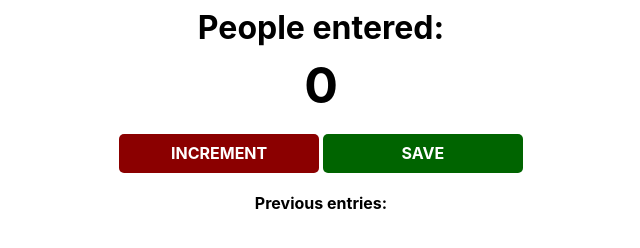
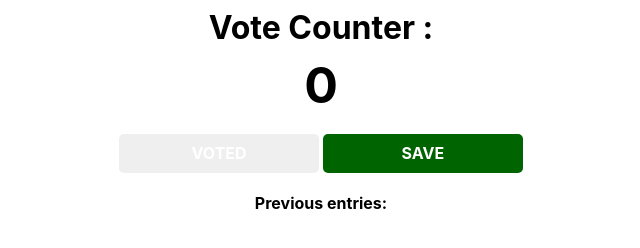
Before and after one commit to blurryface027/vote-counter, a website built with Vite: page index.html in a window 1280 px wide. Shown: the whole page, without its empty margins (319-959 px from the left). Built offline with nearby package versions, Linux system fonts and the light colour scheme; files whose address does not match are found by name.

Commit message:
Update index.html

```diff
--- a/index.html
+++ b/index.html
@@ -3,9 +3,9 @@
         <link rel="stylesheet" href="index.css">
     </head>
     <body>
-        <h1>People entered:</h1>
+        <h1>Vote Counter :</h1>
         <h2 id="count-el">0</h2>
-        <button id="increment-btn" onclick="increment()">INCREMENT</button>
+        <button id="voted-btn" onclick="increment()">VOTED</button>
         <button id="save-btn" onclick="save()">SAVE</button>
         <p id="save-el">Previous entries: </p>
         <script src="index.js">
```
